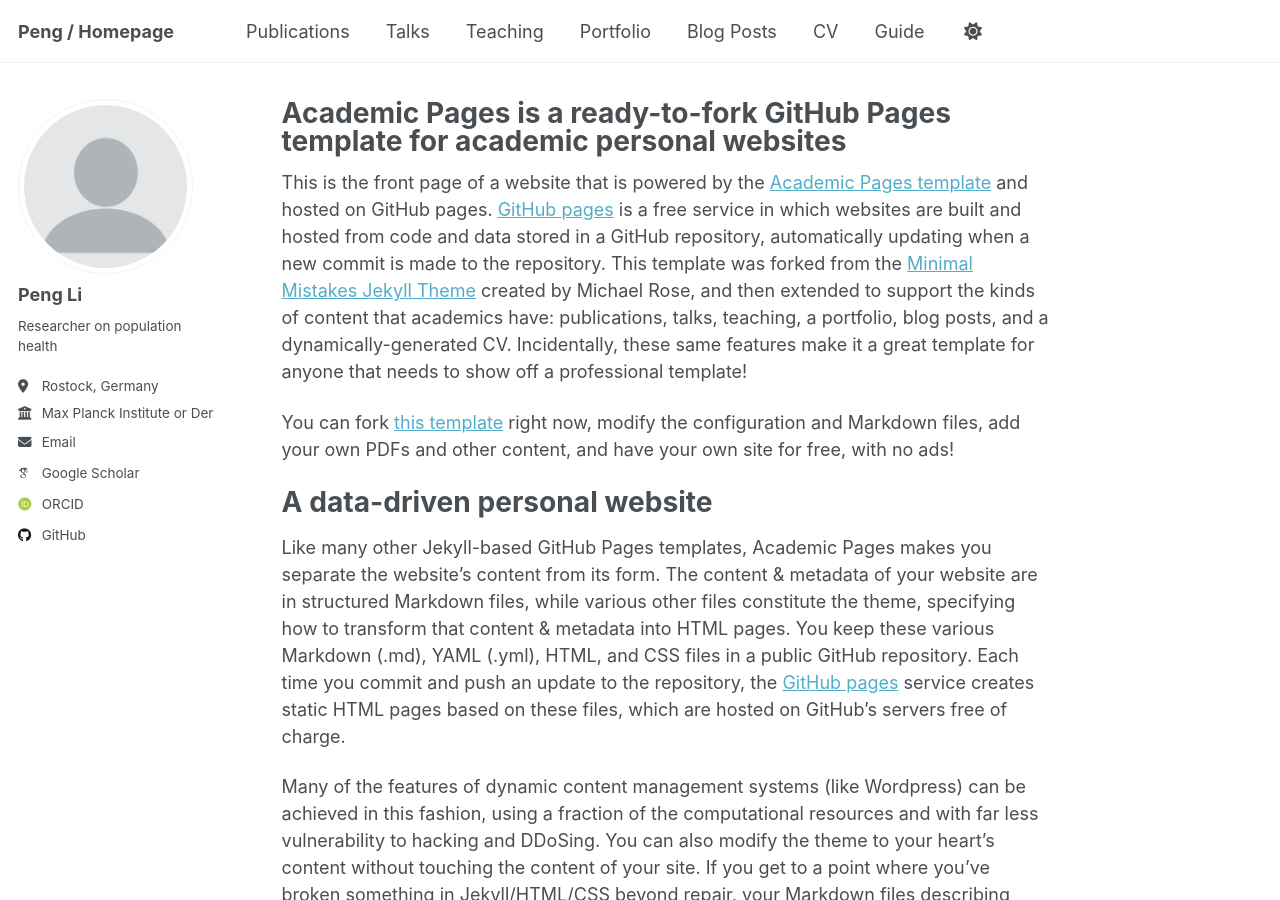
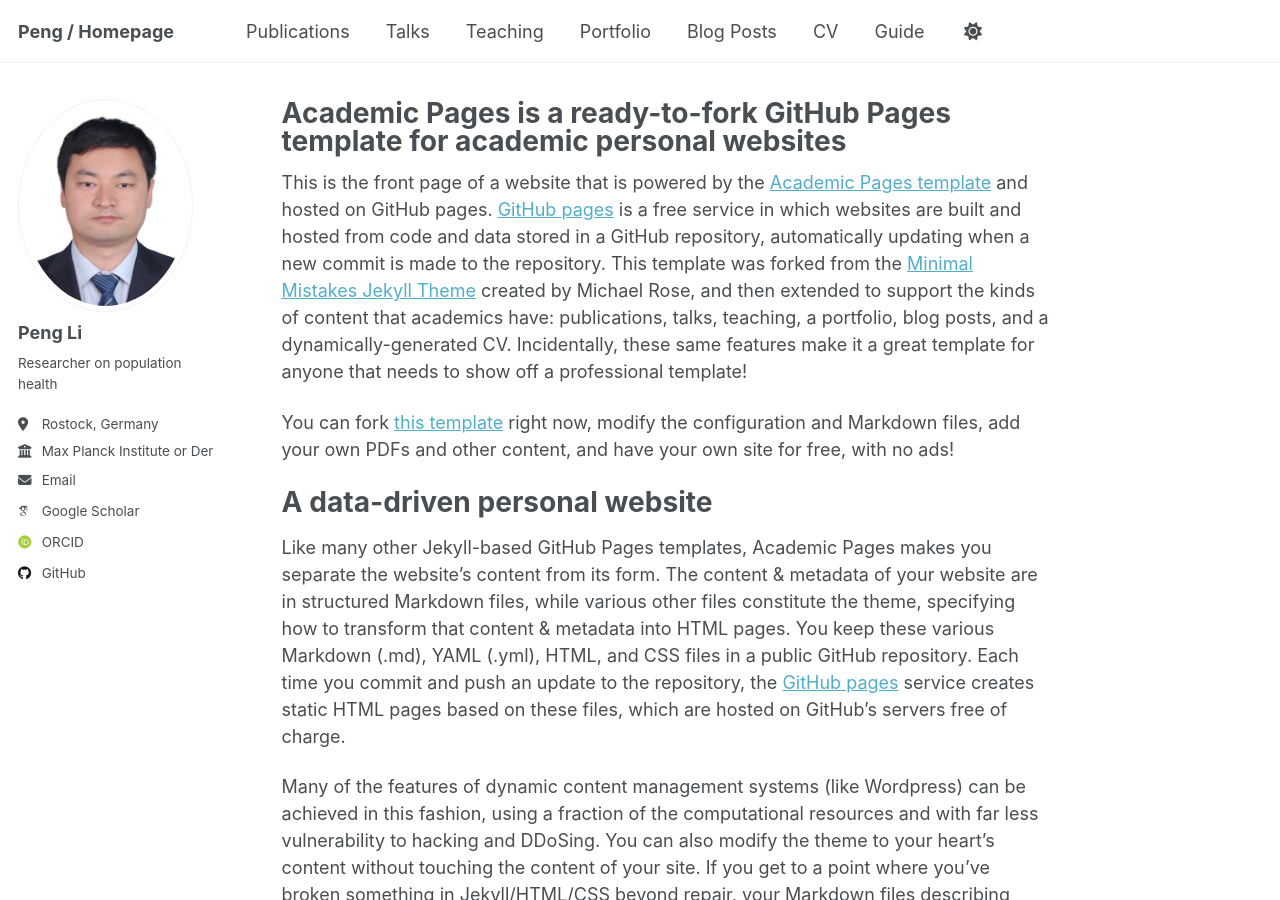
Before and after one commit to penglistat/penglistat, a Jekyll site: the page built from _pages/about.md, in a window 1280 px wide and 900 px high. Built offline with Jekyll 4.4.1, drawn with Linux system fonts in a browser that asks for light colours; some web fonts are replaced; a script that is not in the unit is left out.

Commit message:
Update _config.yml

```diff
--- a/_config.yml
+++ b/_config.yml
@@ -23,7 +23,7 @@ repository               : "penglistat/penglistat.github.io"
 #               Additional customization can be done by editing /_includes/author-profile.html
 author:
   # Biographic information
-  avatar           : "profile.png"
+  avatar           : "peng.jpg" # "profile.png"
   name             : "Peng Li"
   pronouns         : # example: "she/her"
   bio              : "Researcher on population health"
```
